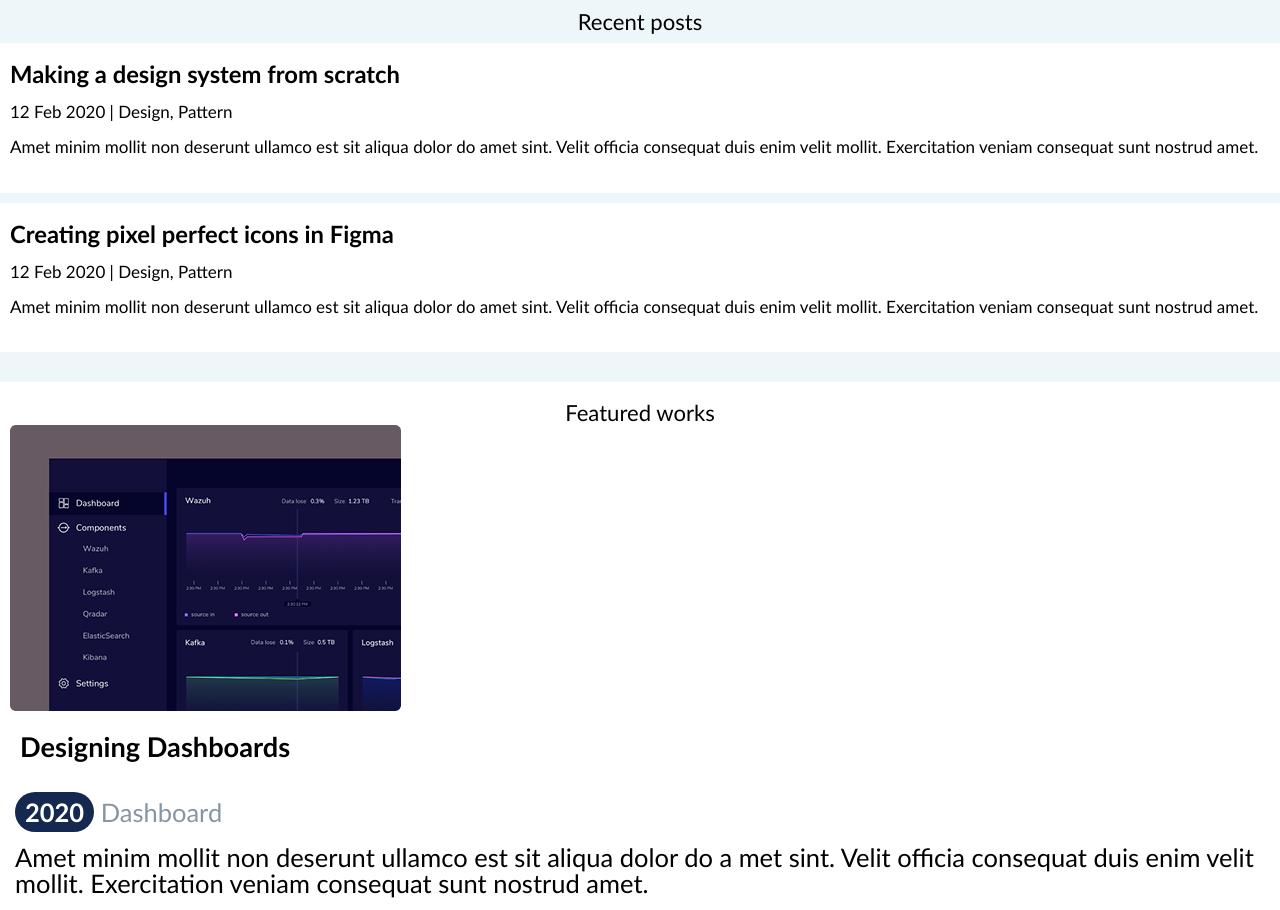
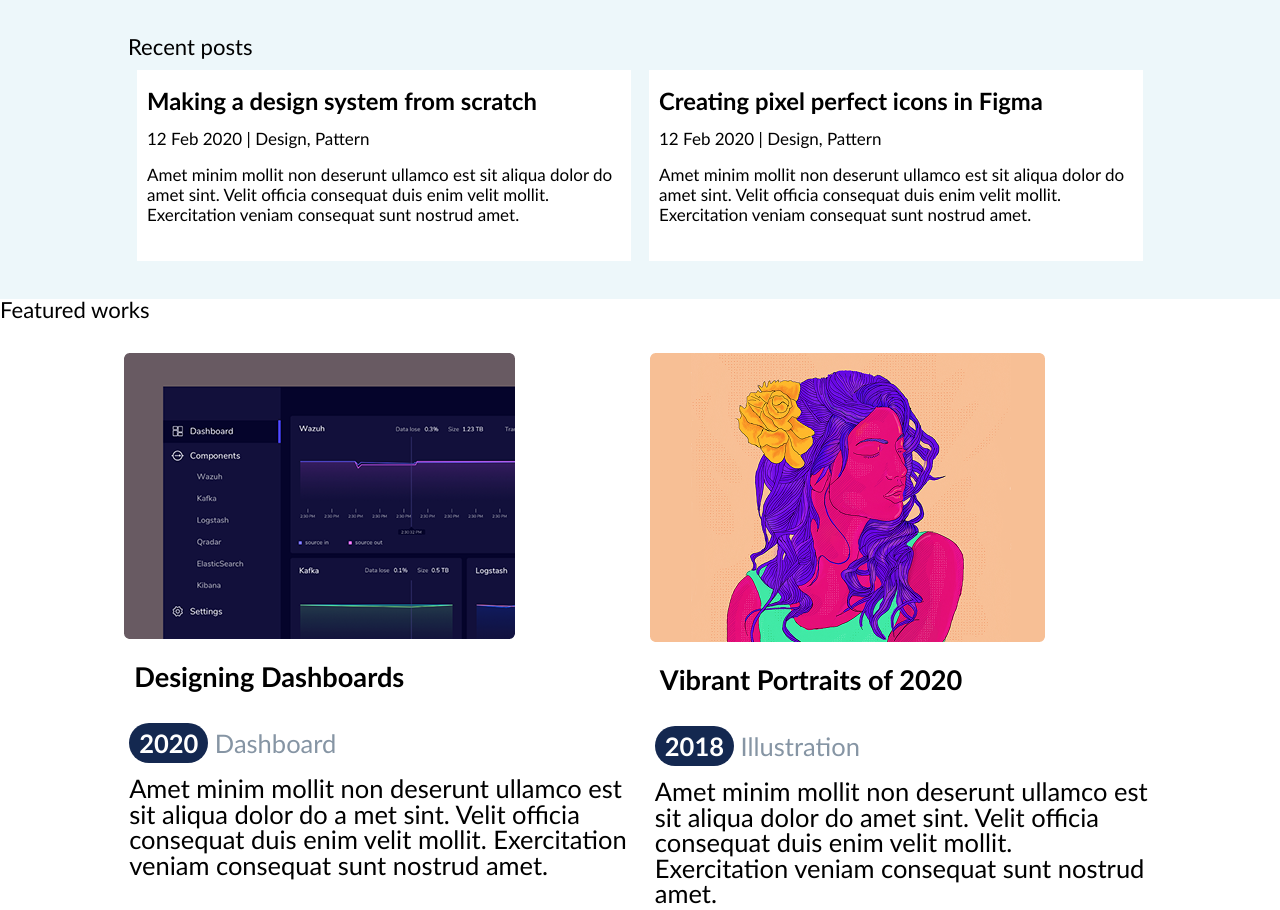
Before and after one commit to Victorhugoganzenmuller/portf-lio, a plain HTML site: page index.html in a window 1280 px wide. Shown: the part 341-1251 px from the top of the page. Drawn offline with Linux system fonts and the light colour scheme.

Commit message:
atualização 3

```diff
--- a/css/style.css
+++ b/css/style.css
@@ -138,9 +138,14 @@ footer nav p a {
         margin: 10px 20px 0px 20px;
     }
 
+    main section h2 {
+        text-align: left;
+    }
+
     section.banner {
         display: flex;
         flex-direction: row-reverse;
+        padding: 0 10vw 0 10vw;
     }
 
     section.banner div.texto {
@@ -152,4 +157,31 @@ footer nav p a {
     section.banner img {
         width: 100%;
     }
+
+    section.posts{
+        padding: 3vw 10vw 3vw 10vw;
+    }
+
+    section.posts ul{
+        display: flex;
+        margin: 1vw 0 0 0;
+    }
+
+    section.posts ul li {
+        margin: 0 0.7vw 0 0.7vw;
+    }
+    section.works ul {
+        display: flex;
+        padding: 2.5vw 9vw 2.5vw 9vw;
+    }
+    section.works {
+        padding: 10vw 10vw 10vw 10vw ;
+    }
+    section.works{
+        font-size: 2rem;
+        padding: 0 0 3vw 0;
+    }
+    section.works ul li {
+        margin: 0 0.7vw 0 0.7vw;
+    }
 }
```
Also changed, not shown: index.html (line endings or trailing spaces).
